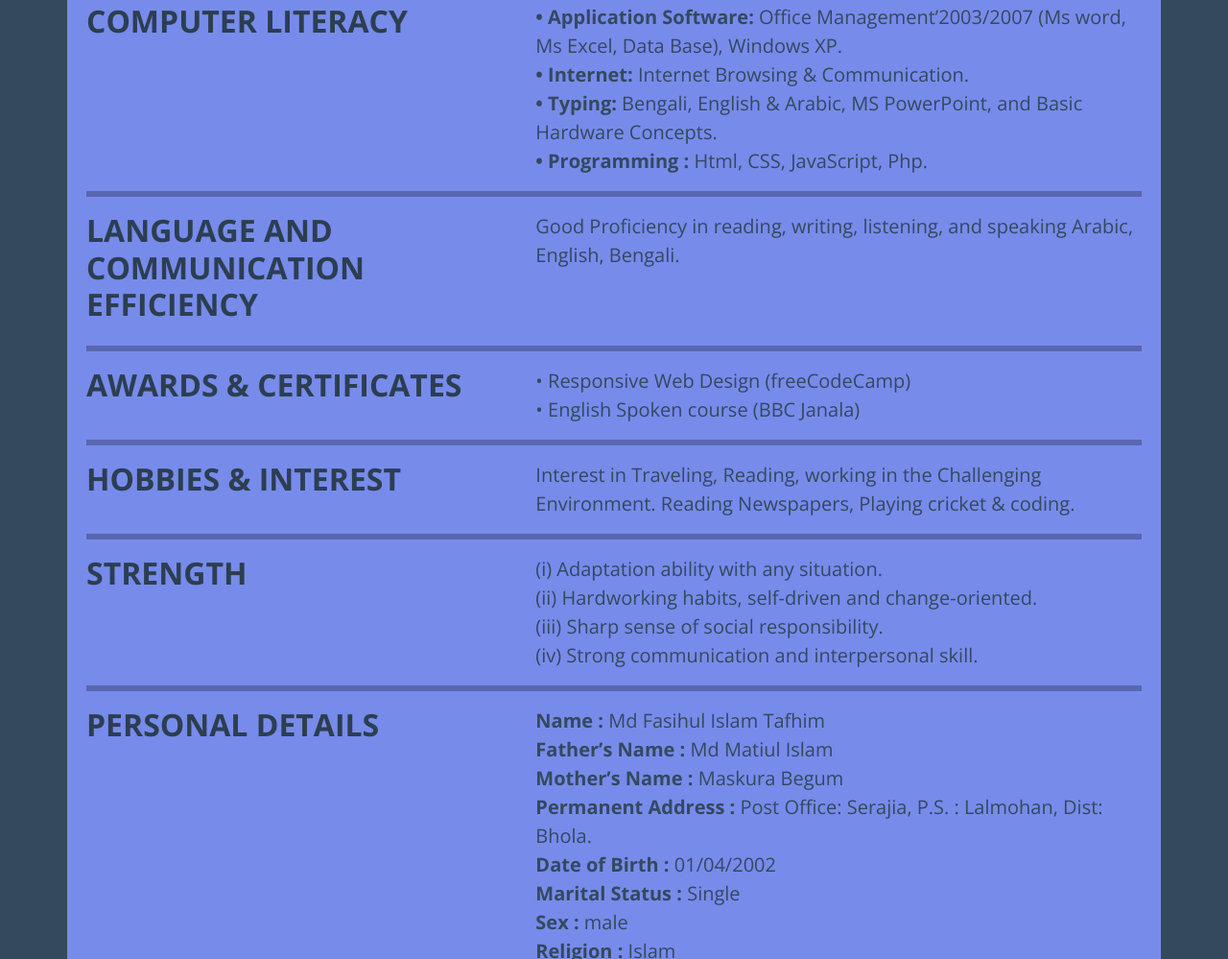
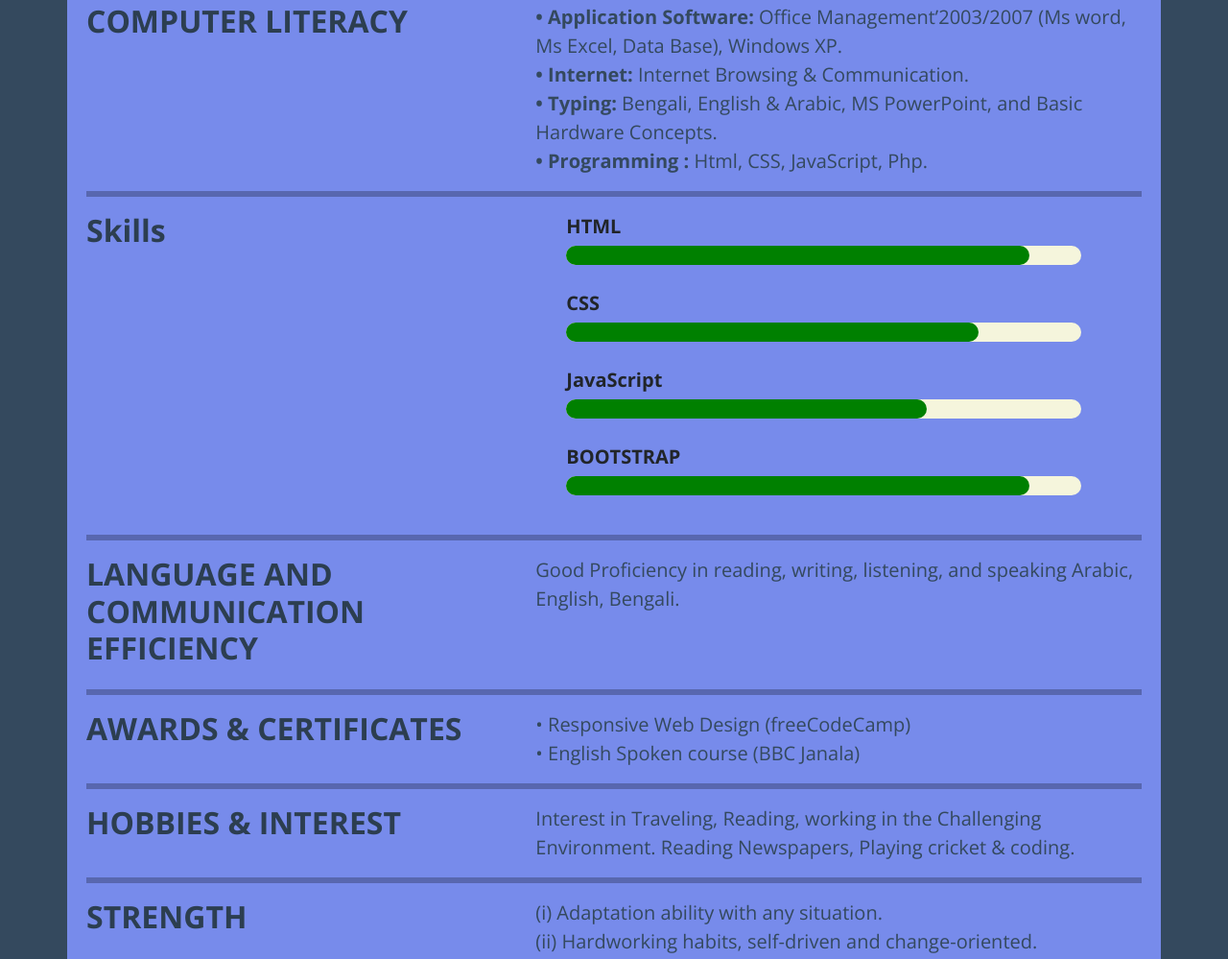
Before and after one commit to mfitafhim/cv-project, a plain HTML site: page index.html in a window 1280 px wide. Shown: the part 908-1907 px from the top of the page at 96% size. Drawn offline with nearby package versions, Linux system fonts and the light colour scheme.

Commit message:
progress bar add

```diff
--- a/css/style.css
+++ b/css/style.css
@@ -71,6 +71,90 @@ hr {
 }
 
 /* header end */
+.skill {
+    background-color: transparent;
+    width: 90%;
+    /* padding: 20px; */
+}
+.skill:first-child li{
+    margin-top: 0;
+}
+
+.skill li {
+    margin: 50px 0;
+    font-weight: bold;
+    font-size: 20px;
+    position: relative;
+}
+
+.skill li::before {
+    content: '';
+    position: absolute;
+    background-color: beige;
+    width: 100%;
+    height: 20px;
+    top: calc(100% + 5px);
+    left: 0;
+    border-radius: 1000px;
+}
+
+.skill li::after {
+    content: '';
+    position: absolute;
+    background-color: green;
+    width: 0;
+    height: 20px;
+    top: calc(100% + 5px);
+    left: 0;
+    border-radius: 1000px;
+
+    animation-duration: 3s;
+    animation-timing-function: linear;
+    animation-delay: 1s;
+    /* animation-iteration-count: 3; */
+    animation-direction: forwards;
+    animation-fill-mode: forwards;
+}
+
+.skill li.html::after {
+    animation-name: html;
+}
+
+@keyframes html {
+    to {
+        width: 90%;
+    }
+}
+
+.skill li.css::after {
+    animation-name: css;
+}
+
+@keyframes css {
+    to {
+        width: 80%;
+    }
+}
+
+.skill li.js::after {
+    animation-name: js;
+}
+
+@keyframes js {
+    to {
+        width: 70%;
+    }
+}
+
+.skill li.bs::after {
+    animation-name: bs;
+}
+
+@keyframes bs {
+    to {
+        width: 90%;
+    }
+}
 /* footer start */
 #footer {
     height: 100px;
--- a/index.html
+++ b/index.html
@@ -92,6 +92,26 @@
                             <p><span>• Typing:</span> Bengali, English & Arabic, MS PowerPoint, and Basic Hardware
                                 Concepts.</p>
                             <p><span>• Programming :</span> Html, CSS, JavaScript, Php.</p>
+                        </div>
+                    </div>
+                </div>
+            </section>
+            <hr>
+            <section class="personal">
+                <div class="row">
+                    <div class="col-md-5">
+                        <h2 class="">Skills</h2>
+                    </div>
+                    <div class="col-md-7">
+                        <div class="info">
+                            <div class="skill">
+                                <ul>
+                                    <li class="html">HTML</li>
+                                    <li class="css">CSS</li>
+                                    <li class="js">JavaScript</li>
+                                    <li class="bs">BOOTSTRAP</li>
+                                </ul>
+                            </div>
                         </div>
                     </div>
                 </div>
```
